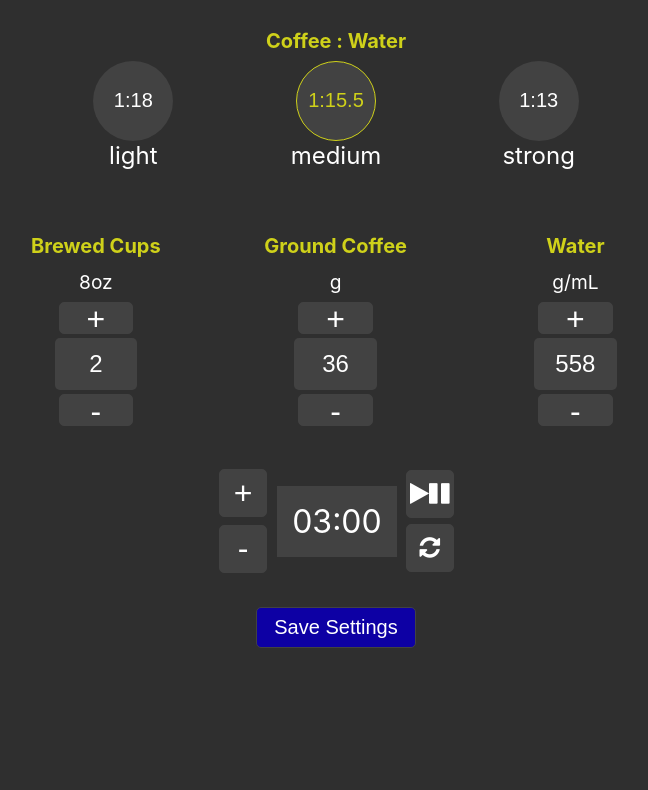
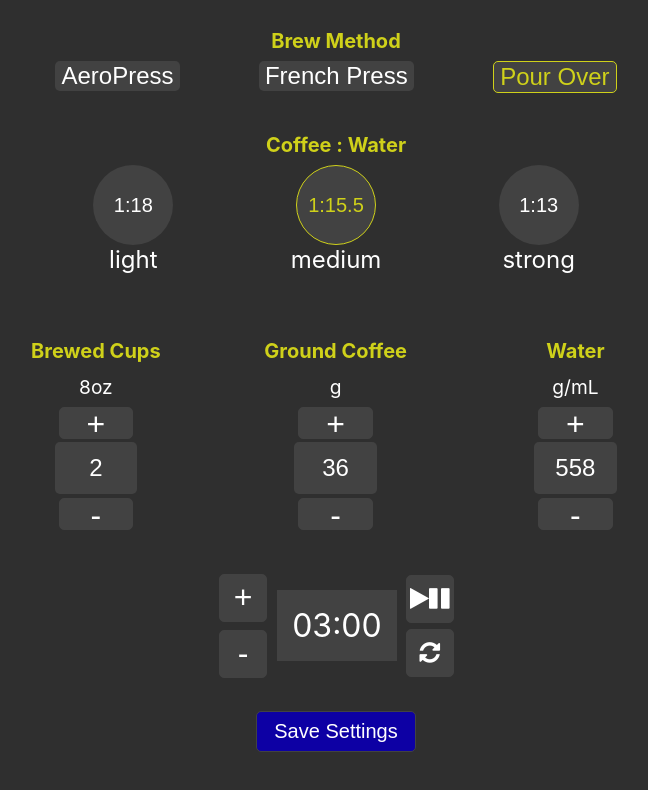
Before and after one commit to rtviner/brew-ratio, a React (Create React App) app: page / in a window 1280 px wide. Shown: the top 790 px of the page, without its empty margins (304-952 px from the left). Built offline with nearby package versions, Linux system fonts and the light colour scheme.

Commit message:
add BrewMethodInput view and abilty to change method

```diff
--- a/src/App.js
+++ b/src/App.js
@@ -2,10 +2,12 @@ import React, { Component } from 'react'
 
 import './App.css';
 
+import BrewMethodInput from './components/BrewMethodInput'
 import QuantityInput from './components/QuantityInput';
 import StrengthInput from './components/StrengthInput';
 import Timer from './components/Timer';
 
+const DefaultMethod = "Pour Over"
 const DefaultWater = 558
 const DefaultRatio = 15.5
 
@@ -14,6 +16,7 @@ class App extends Component {
     super(props)
 
     this.state = {
+      method: DefaultMethod,
       goldenRatio: DefaultRatio,
       waterGrams: DefaultWater,
       error: null,
@@ -26,6 +29,12 @@ class App extends Component {
         || DefaultWater;
 
     this.setState({ goldenRatio, waterGrams });
+  }
+  setMethod = (event) => {
+    let method = event.target.value;
+    this.setState({
+      method: method
+    })
   }
 
   setGoldenRatio = (event) => {
@@ -80,11 +89,15 @@ class App extends Component {
   }
 
   render() {
-    const { goldenRatio, waterGrams } = this.state
+    const { method, goldenRatio, waterGrams } = this.state
 
     return (
       <div className="App">
         <main>
+          <BrewMethodInput
+            method = {method}
+            setMethod = {this.setMethod}
+          />
           <StrengthInput
             goldenRatio = {goldenRatio}
             setGoldenRatio = {this.setGoldenRatio}
```
